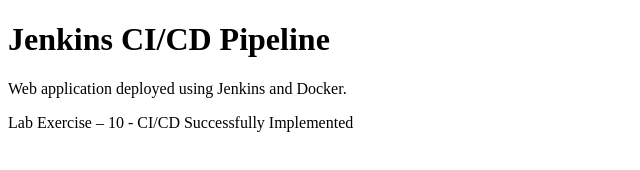
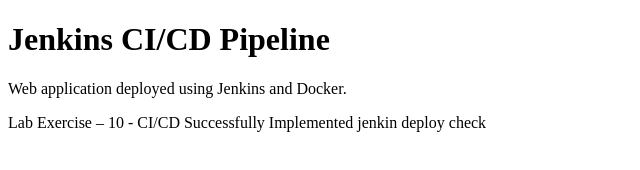
Before and after one commit to Akashpg-M/Devops_lab, a plain HTML site: page jenkins-docker-lab/index.html in a window 1280 px wide. Shown: the whole page, without its empty margins (0-640 px from the left). Drawn offline with Linux system fonts and the light colour scheme.

Commit message:
Test jenkin webhook

```diff
--- a/jenkins-docker-lab/index.html
+++ b/jenkins-docker-lab/index.html
@@ -8,6 +8,6 @@
 <body>
     <h1>Jenkins CI/CD Pipeline</h1>
     <p>Web application deployed using Jenkins and Docker.</p>
-    <p>Lab Exercise – 10 - CI/CD Successfully Implemented</p>
+    <p>Lab Exercise – 10 - CI/CD Successfully Implemented jenkin deploy check</p>
 </body>
 </html>
```
